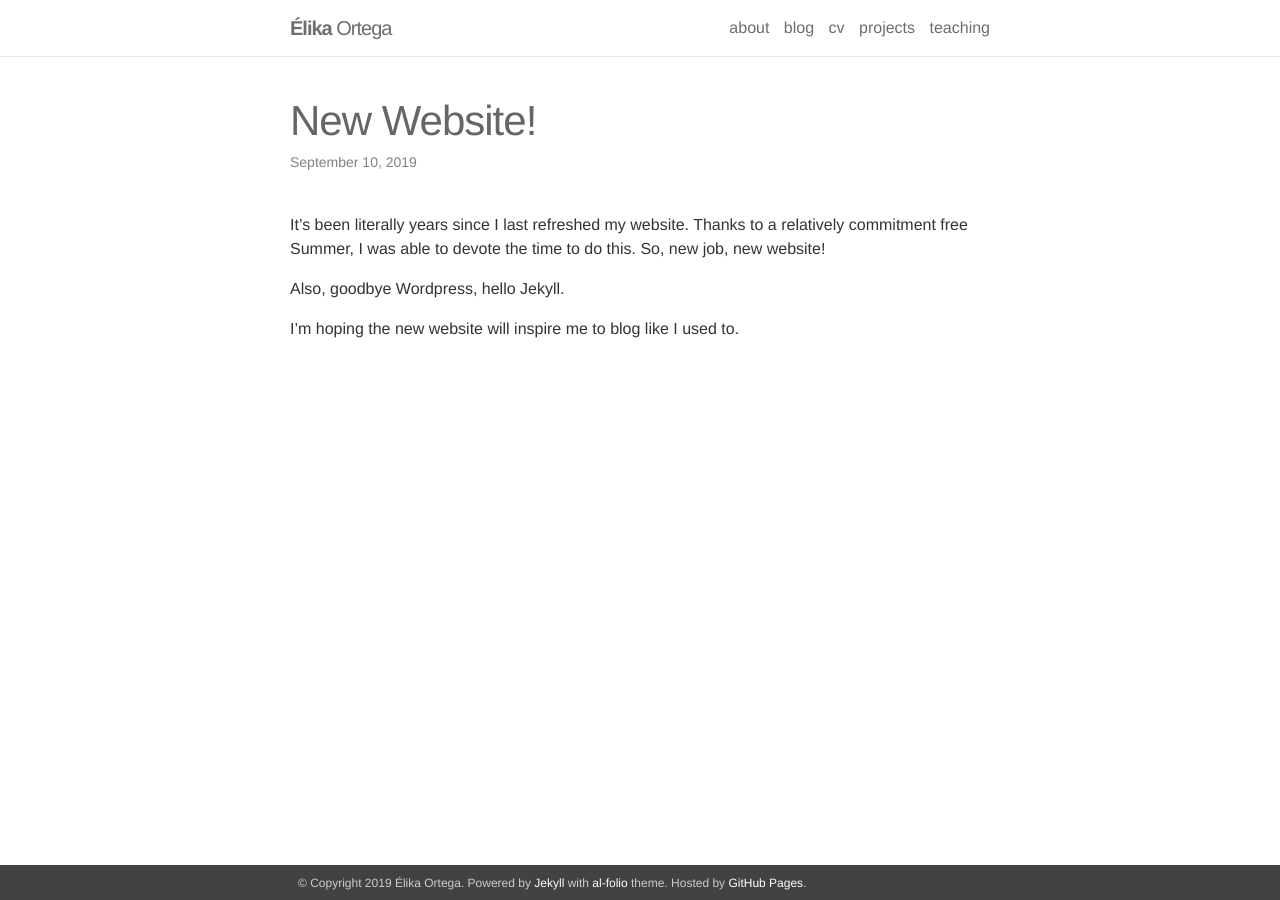
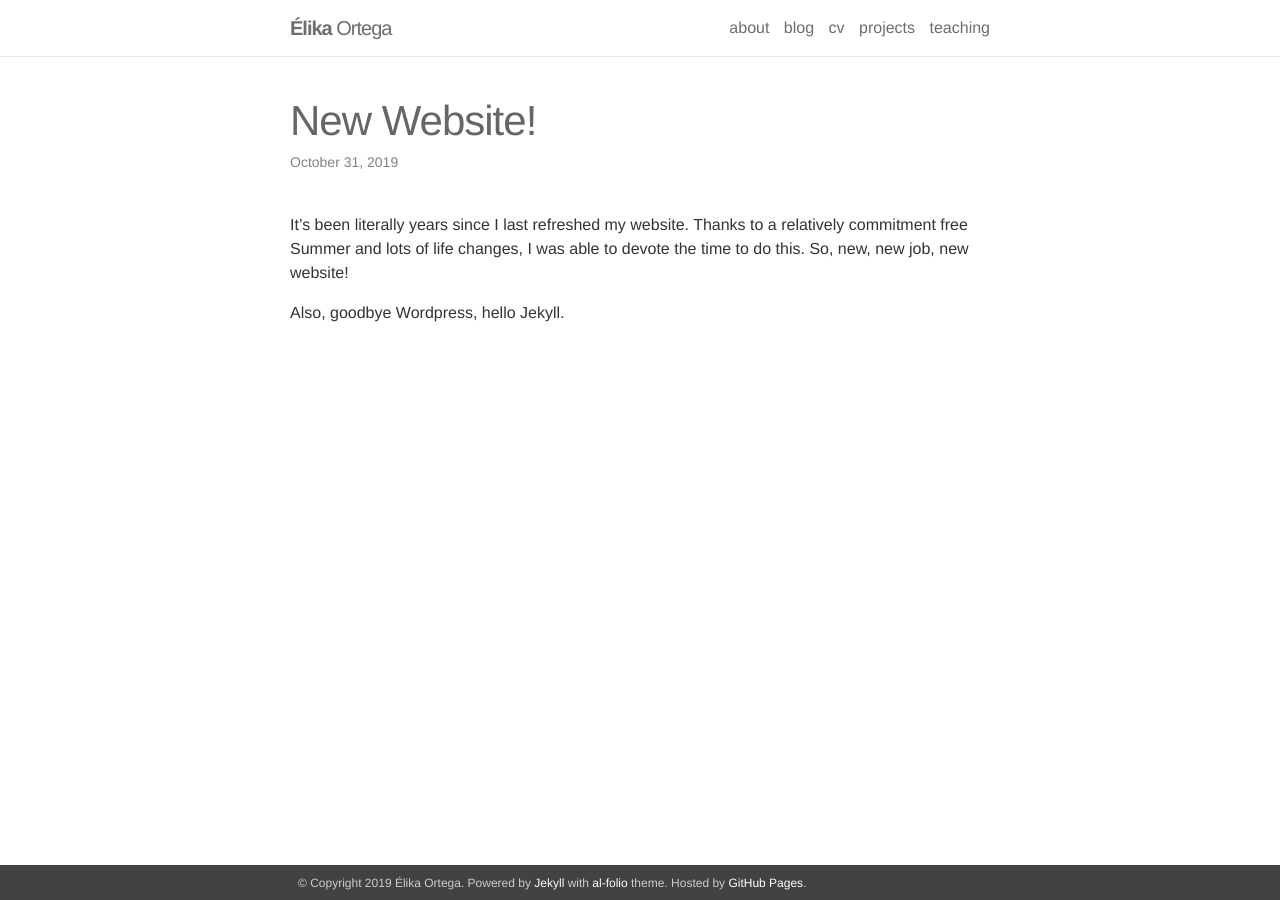
Before and after one commit to elikaortega/elikaortegadotnet, a Jekyll site: the page built from _posts/2019-07-02-new-website.md, in a window 1280 px wide. Built offline with Jekyll 4.4.1, drawn with Linux system fonts in a browser that asks for light colours; nearby versions of some CDN libraries.

Commit message:
edited latest post

```diff
--- a/_posts/2019-07-02-new-website.md
+++ b/_posts/2019-07-02-new-website.md
@@ -1,12 +1,10 @@
 ---
 layout: post
 title:  "New Website!"
-date:   2019-09-10 10:29:48 -0500
+date:   2019-10-31 12:13:48 -0500
 categories: jekyll update
 ---
 
-It's been literally years since I last refreshed my website. Thanks to a relatively commitment free Summer, I was able to devote the time to do this. So, new job, new website!
+It's been literally years since I last refreshed my website. Thanks to a relatively commitment free Summer and lots of life changes, I was able to devote the time to do this. So, new, new job, new website!
 
 Also, goodbye Wordpress, hello Jekyll.
-
-I'm hoping the new website will inspire me to blog like I used to.
```
